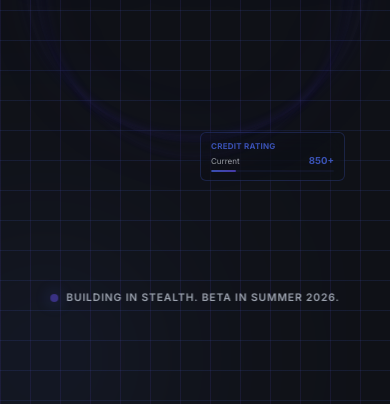
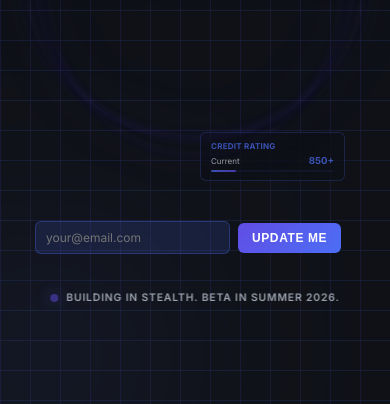
Before and after one commit to zipperloo/kyw-stealth-holding-page, a plain HTML site: page index.html in a window 390 px wide. Shown: the part 440-844 px from the top of the page. Drawn offline with Linux system fonts and the light colour scheme.

Commit message:
Change button text to Update Me

```diff
--- a/index.html
+++ b/index.html
@@ -1169,15 +1169,62 @@
     <div style="width: 8px; height: 8px; background: #604de4; border-radius: 50%; animation: pulse 2s infinite;"></div>
     <span>Building in stealth. Beta in Summer 2026.</span>
   </div>
+
+  <!-- Email Signup Form - Inline -->
+  <form action="https://formspree.io/f/xkgdvqev" method="POST" style="position: fixed; bottom: 120px; left: 50%; transform: translateX(-50%); z-index: 100; display: flex; gap: 8px; align-items: center;">
+    <input
+      type="email"
+      name="email"
+      placeholder="your@email.com"
+      required
+      style="background: rgba(76, 110, 245, 0.15); border: 1px solid rgba(76, 110, 245, 0.3); border-radius: 6px; padding: 10px 14px; color: #ffffff; font-family: Inter, sans-serif; font-size: 0.8rem; min-width: 160px; transition: all 0.3s ease;"
+    />
+    <button
+      type="submit"
+      style="background: linear-gradient(135deg, #604de4 0%, #4c6ef5 100%); border: none; border-radius: 6px; padding: 10px 20px; color: #ffffff; font-weight: 600; font-size: 0.8rem; cursor: pointer; text-transform: uppercase; letter-spacing: 0.05em; white-space: nowrap; transition: all 0.3s ease;"
+    >
+      Update Me
+    </button>
+  </form>
   <style>
     @keyframes pulse {
       0%, 100% { opacity: 1; box-shadow: 0 0 8px #604de4; }
       50% { opacity: 0.5; box-shadow: 0 0 16px #4c6ef5; }
     }
+
+    input[type="email"]:focus {
+      outline: none;
+      border-color: rgba(76, 110, 245, 0.6) !important;
+      background: rgba(76, 110, 245, 0.25) !important;
+    }
+
+    button[type="submit"]:hover {
+      transform: translateY(-2px);
+      box-shadow: 0 8px 20px rgba(96, 77, 228, 0.3);
+    }
+
     @media (max-width: 480px) {
       #stealth-status {
         font-size: 0.65rem !important;
         bottom: 100px !important;
+      }
+
+      form {
+        bottom: 150px !important;
+        left: 50% !important;
+        width: 90% !important;
+        max-width: 320px !important;
+      }
+
+      input[type="email"] {
+        min-width: 120px !important;
+        font-size: 0.75rem !important;
+        padding: 8px 10px !important;
+      }
+
+      button[type="submit"] {
+        font-size: 0.75rem !important;
+        padding: 8px 14px !important;
       }
     }
   </style>
```
